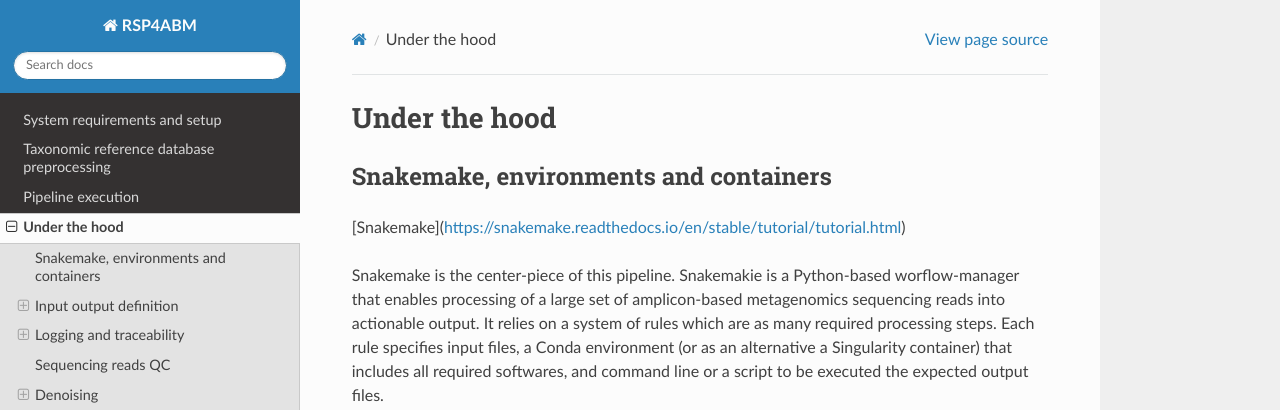
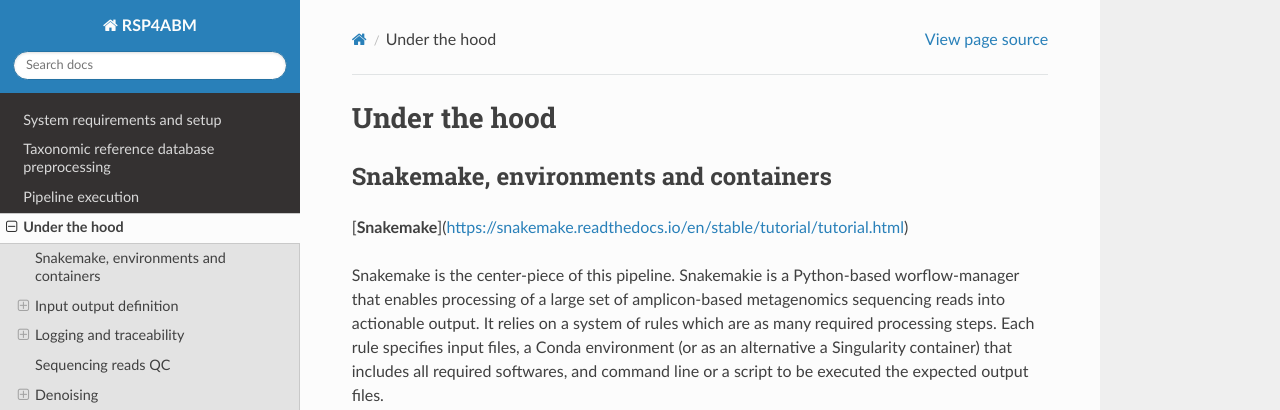
Before and after one commit to metagenlab/zAMP, a Sphinx documentation site: the page built from docs/pages/under_the_hood.rst, in a window 1280 px wide and 900 px high. Shown: the top 410 px of the window. Built offline with Sphinx 7.4.7 and the Read the Docs theme 2.0.0, drawn with Linux system fonts in a browser that asks for light colours; pages that are not in the unit, such as notebooks, are missing from menus.

```diff
--- a/docs/pages/under_the_hood.rst
+++ b/docs/pages/under_the_hood.rst
@@ -8,7 +8,7 @@ Under the hood
 Snakemake, environments and containers
 ************************************************************************
 
-[Snakemake](https://snakemake.readthedocs.io/en/stable/tutorial/tutorial.html)
+[**Snakemake**](https://snakemake.readthedocs.io/en/stable/tutorial/tutorial.html)
 
 Snakemake is the center-piece of this pipeline. Snakemakie is a Python-based worflow-manager that enables processing of a large set of amplicon-based metagenomics sequencing reads into actionable output. It relies on a system of rules which are as many required processing steps. Each rule specifies input files, a Conda environment (or as an alternative a Singularity container) that includes all required softwares, and command line or a script to be executed the expected output files.
 
```
